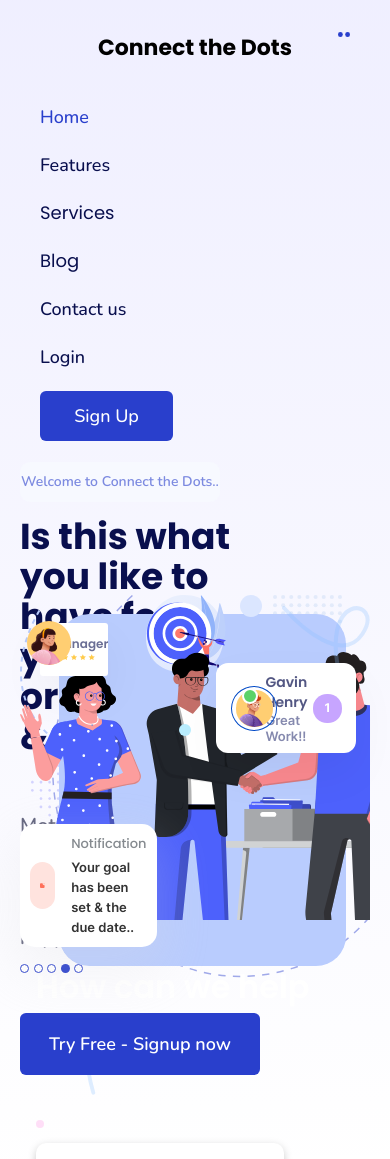
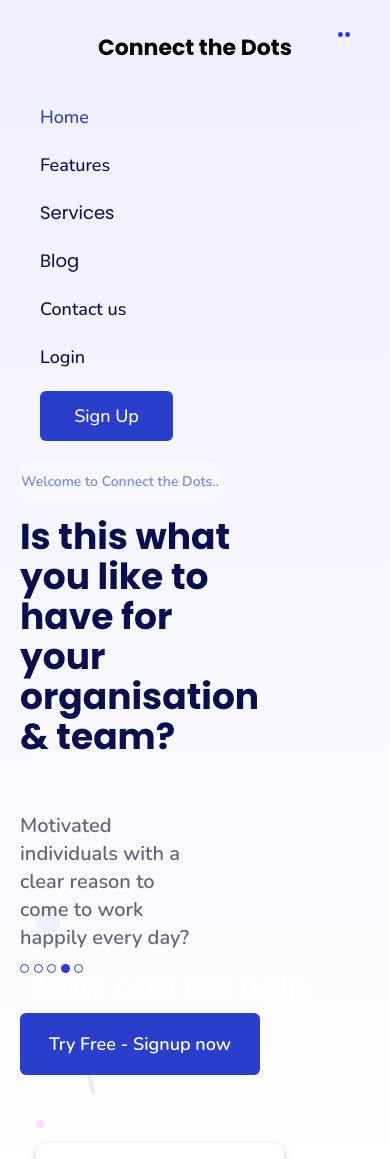
Before and after one commit to SSirajK/LandingPage, a React (Create React App) app: page / in a window 390 px wide. Shown: the top 1159 px of the page. Built offline with nearby package versions, Linux system fonts and the light colour scheme.

Commit message:
Update index.jsx

```diff
--- a/src/pages/Quickace/index.jsx
+++ b/src/pages/Quickace/index.jsx
@@ -114,7 +114,7 @@ const QuickacePage = () => {
                     Try Free - Signup now
                   </Button>
                 </div>
-                <div className="absolute md:h-[383px] h-[545px] inset-y-[0] my-auto right-[0] w-[54%] md:w-full">
+                <div className="absolute md:hidden md:h-[383px] h-[545px] inset-y-[0] my-auto right-[0] w-[54%] md:w-full">
                   <div className="absolute md:h-[383px] h-[545px] inset-[0] justify-center m-auto w-[98%] sm:w-full">
                     <div className="absolute bottom-[0] md:h-[383px] h-[498px] left-[0] w-[91%] sm:w-full">
                       <div className="absolute md:h-[383px] h-[482px] inset-[0] justify-center m-auto w-[98%] sm:w-full">
```
